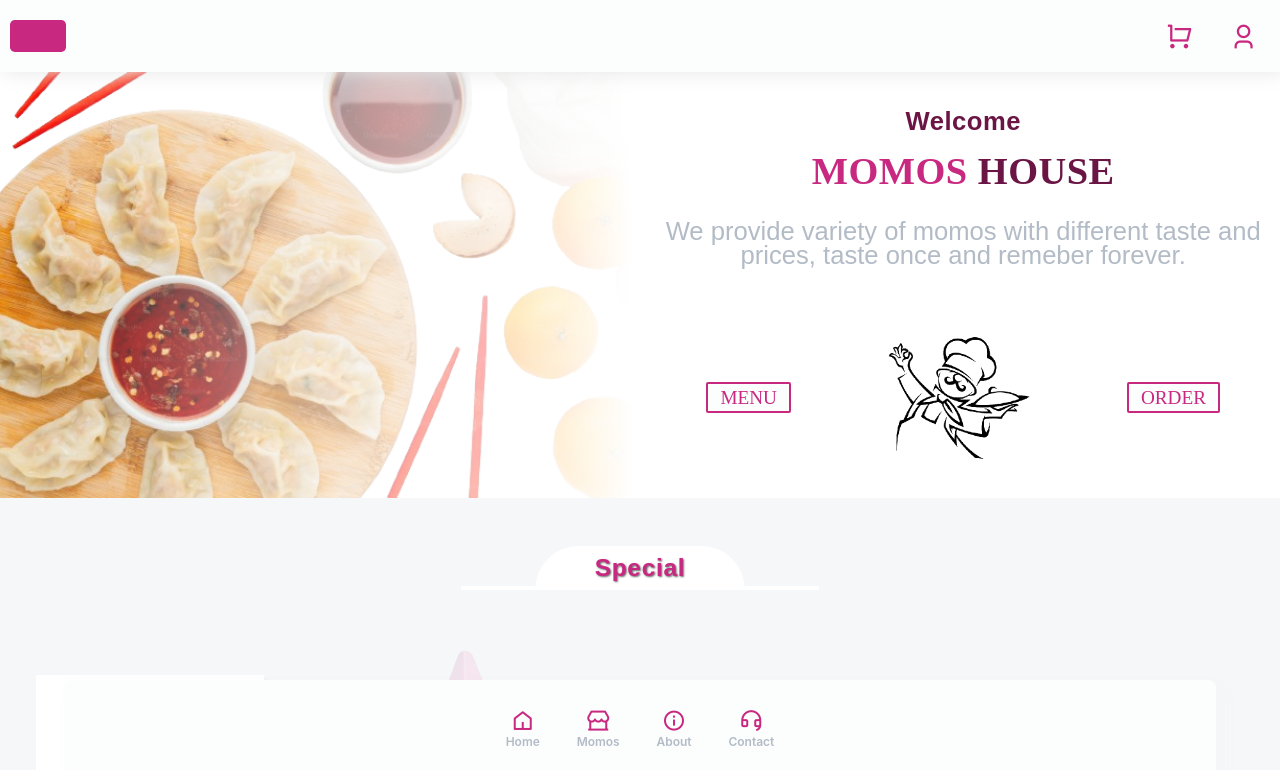
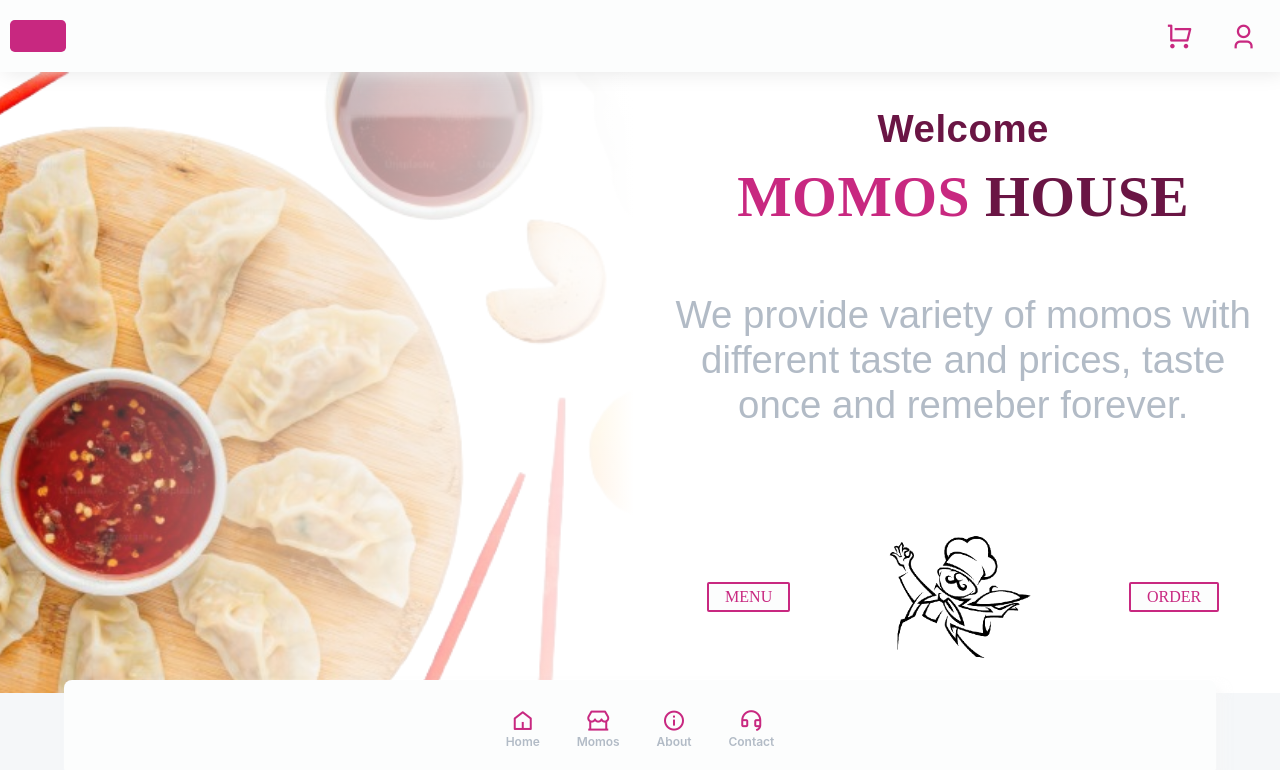
Before and after one commit to pratapbairagi/momostore, a React (Create React App) app in the folder momo_website/: page / in a window 1280 px wide. Shown: the top 770 px of the page. Built offline with nearby package versions, Linux system fonts and the light colour scheme; a web font is replaced by a local one.

Commit message:
changed css px/rem to vw

```diff
--- a/momo_website/src/App.css
+++ b/momo_website/src/App.css
@@ -284,7 +284,7 @@ body {
 .hero_part2 {
   flex-direction: column;
   height: max-content;
-  min-height: 40dvh;
+  min-height: 60dvh;
   justify-content: flex-start;
   align-items: center;
   gap: 2vw;
@@ -334,7 +334,7 @@ body {
   align-items: center;
   width: 100%;
   /* max-width: 400px; */
-  margin-top: 12vw;
+  margin-top: 15vw;
   overflow: hidden;
   padding: 0;
 }
@@ -1433,6 +1433,12 @@ body {
     height: 40dvh;
   }
 
+  .hero_container .hero_part2 .buttons_section button {
+    font-size: 1.5rem;
+    padding: 0.25rem 1rem !important;
+    font-weight: 500;
+  }
+
 }
 
 @media only screen and (min-width : 767px) {
@@ -1461,26 +1467,27 @@ body {
 
   .hero_part2 {
     height: 100%;
-    min-height: 50dvh;
-    max-height: 80dvh;
+    min-height: 40dvh;
     gap: 1vw;
+    justify-content: center;
   }
 
   .hero_part2 h4 {
-    font-size: 2vw;
+    font-size: 3vw;
     margin-top: 1.5vw;
   }
 
   .hero_part2 h1 {
-    font-size: 3vw;
+    font-size: 4.5vw;
   }
 
   .hero_part2 p {
-    font-size:2vw !important;
-    margin-top: 1vw;
-  }
-  .buttons_section {
-    margin-top: 3vw;
+    font-size:3vw !important;
+    margin-top: 4vw;
+    line-height: 3.5vw;
+  }
+  .hero_container .buttons_section {
+    margin-top: 6vw;
   }
 
   .buttons_section img {
@@ -1491,7 +1498,7 @@ body {
   .hero_container .hero_part2 .buttons_section button {
     padding: 0 1.2vw;
     /* font-size: calc(var(--description-font-size) - 2px); */
-    font-size: 1.5vw;
+    font-size: 1rem;
   }
 
   /* special */
```
